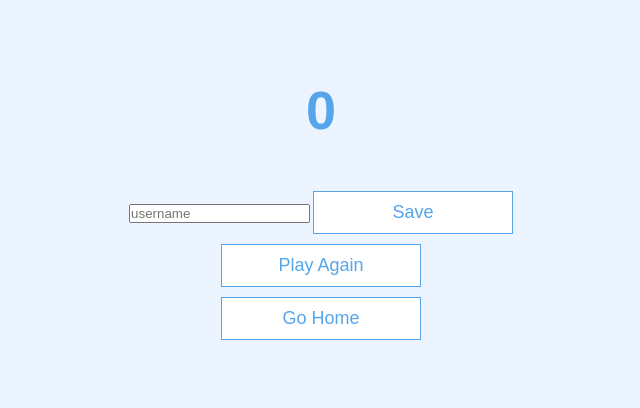
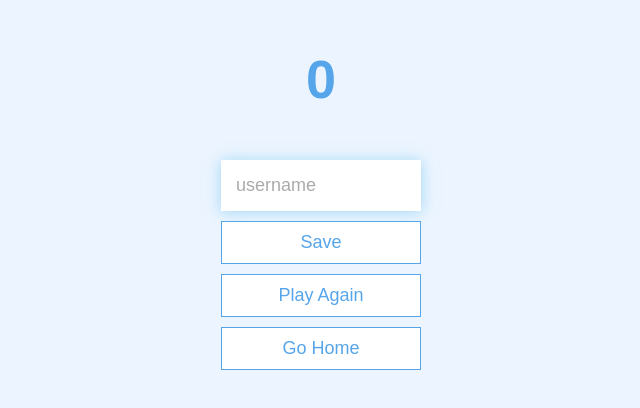
Before and after one commit to reneecruz/quiz-app, a plain HTML site: page end.html in a window 1280 px wide. Shown: the part 186-594 px from the top of the page, without its empty margins (319-959 px from the left). Drawn offline with Linux system fonts and the light colour scheme.

Commit message:
form, input, input::placeholder styling in app.css

```diff
--- a/app.css
+++ b/app.css
@@ -105,3 +105,25 @@ h3 {
     box-shadow: none;
     transform: none;
 }
+
+/* FORMS */
+
+form {
+    width: 100%;
+    display: flex;
+    flex-direction: column;
+    align-items: center;
+}
+
+input {
+    margin-bottom: 1rem;
+    width: 20rem;
+    padding: 1.5rem;
+    font-size: 1.8rem;
+    border: none;
+    box-shadow: 0 0.1rem 1.4rem 0 rgba(86, 185, 235, 0.5);
+}
+
+input::placeholder {
+    color: #aaa;
+}
--- a/end.html
+++ b/end.html
@@ -14,7 +14,7 @@
                 <input type="text" name="username" id="username" placeholder="username" />
                 <button type="submit" class="btn" id="saveScoreBtn" onclick="saveHighScore(event)">Save</button>
             </form>
-            <a class="btn" href="/game.js">Play Again</a>
+            <a class="btn" href="/game.html">Play Again</a>
             <a class="btn" href="/">Go Home</a>
         </div>
     </div>
```
